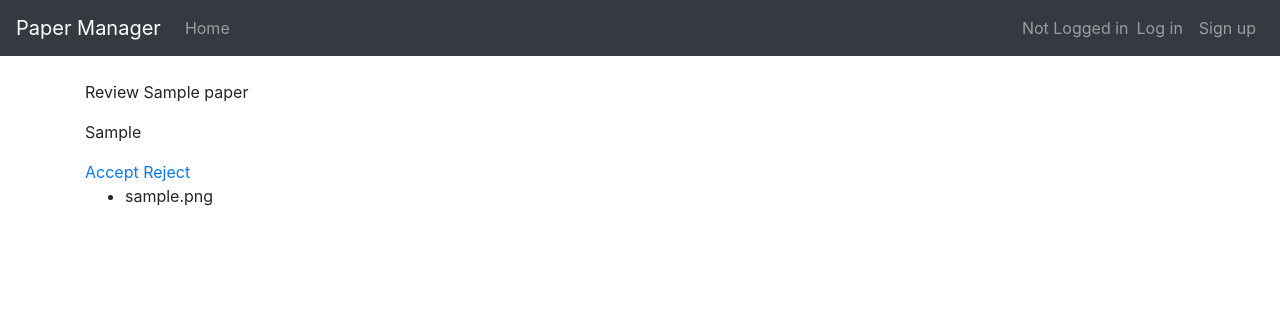
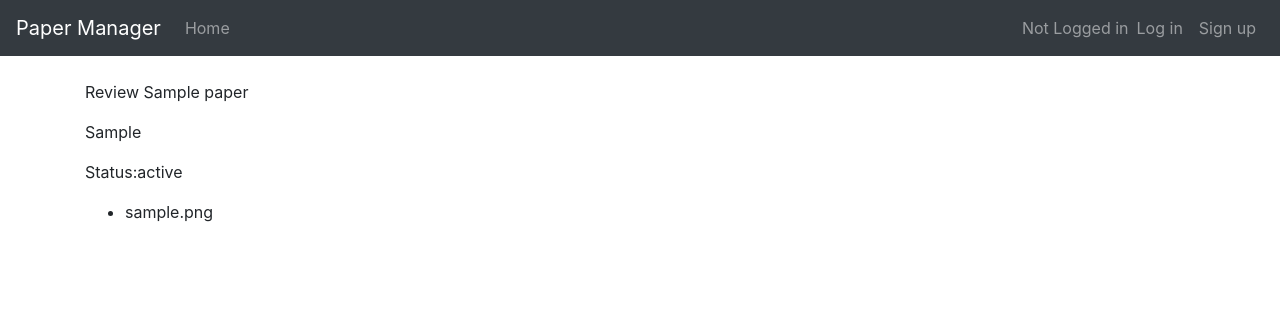
Before and after one commit to amardhruva/e-journal-manager, a Django app: template paperreviewer/templates/paperreviewer/reviewpaperversion.html in a window 1280 px wide. Shown: the top 316 px of the page. Run offline with Django 3.2, Linux system fonts and the light colour scheme; tables that the repository leaves empty hold one stand-in row (values such as "Sample post"); the template is opened without the code that fills it: values that come from a table or form of the project are taken from there, most other values are stand-ins (such as "Sample title", 1, 10 or a date in 2020); data that the repository does not hold is empty; some libraries are stand-ins or nearby versions.

Commit message:
Remove possibility of changing decisions by reviewer

```diff
--- a/paperreviewer/templates/paperreviewer/reviewpaperversion.html
+++ b/paperreviewer/templates/paperreviewer/reviewpaperversion.html
@@ -5,8 +5,11 @@
 {% block content %}
 <p>Review {{ paper }}<p>
 <p>{{paperVersion}}</p>
+<p>Status:{{paperVersion.reviewstatus}}</p>
+{% if paperVersion.reviewstatus.status == "P" %}
 <a href="{% url 'paperreviewer:reviewpaperaccept' paperslug=paper.slug versionslug=paperVersion.slug %}">Accept</a>
 <a href="{% url 'paperreviewer:reviewpaperreject' paperslug=paper.slug versionslug=paperVersion.slug %}">Reject</a>
+{% endif %}
 <ul>
 	{% for el in paperFiles %}
 		<li>{{el}}</li>
```
Also changed, not shown: paperreviewer/views.py (+6 -4 lines).
